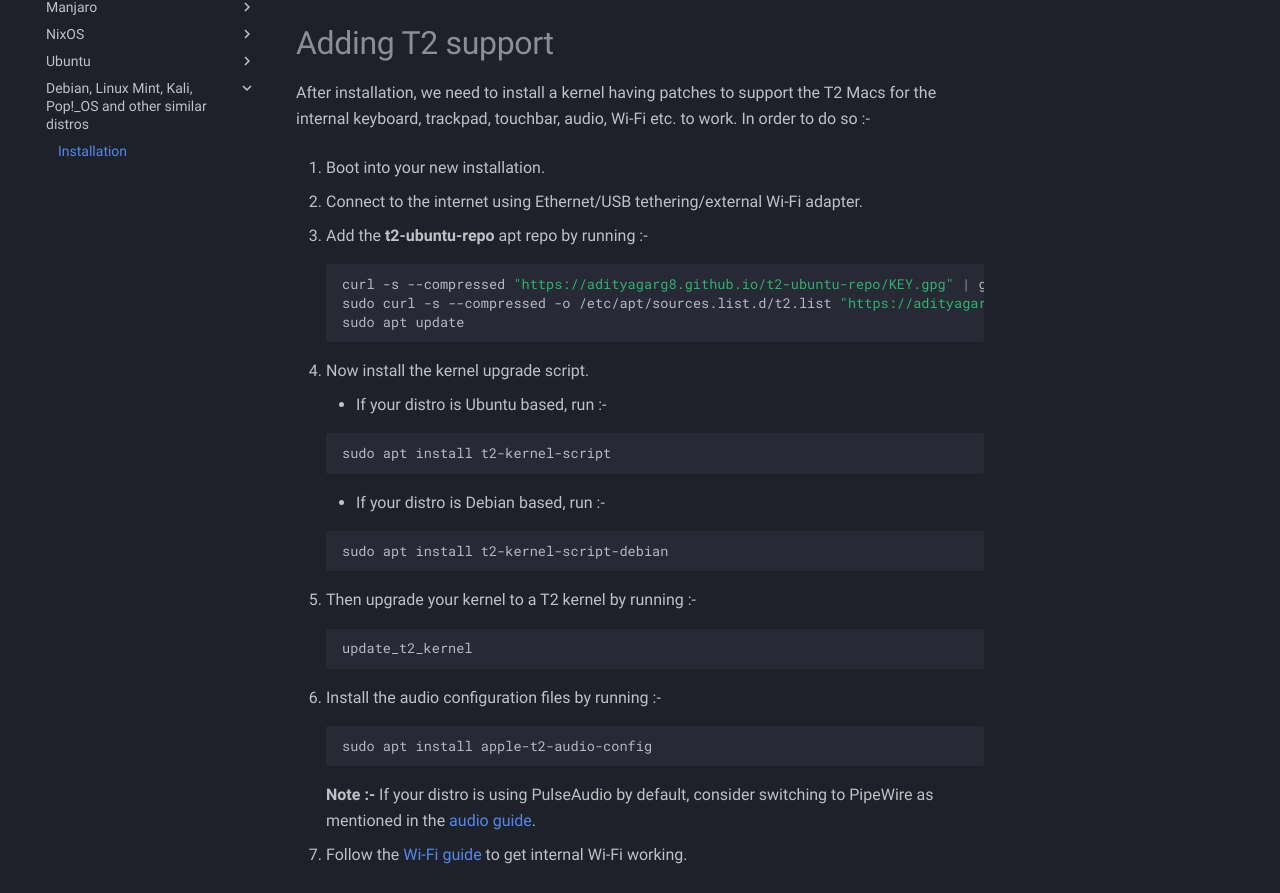
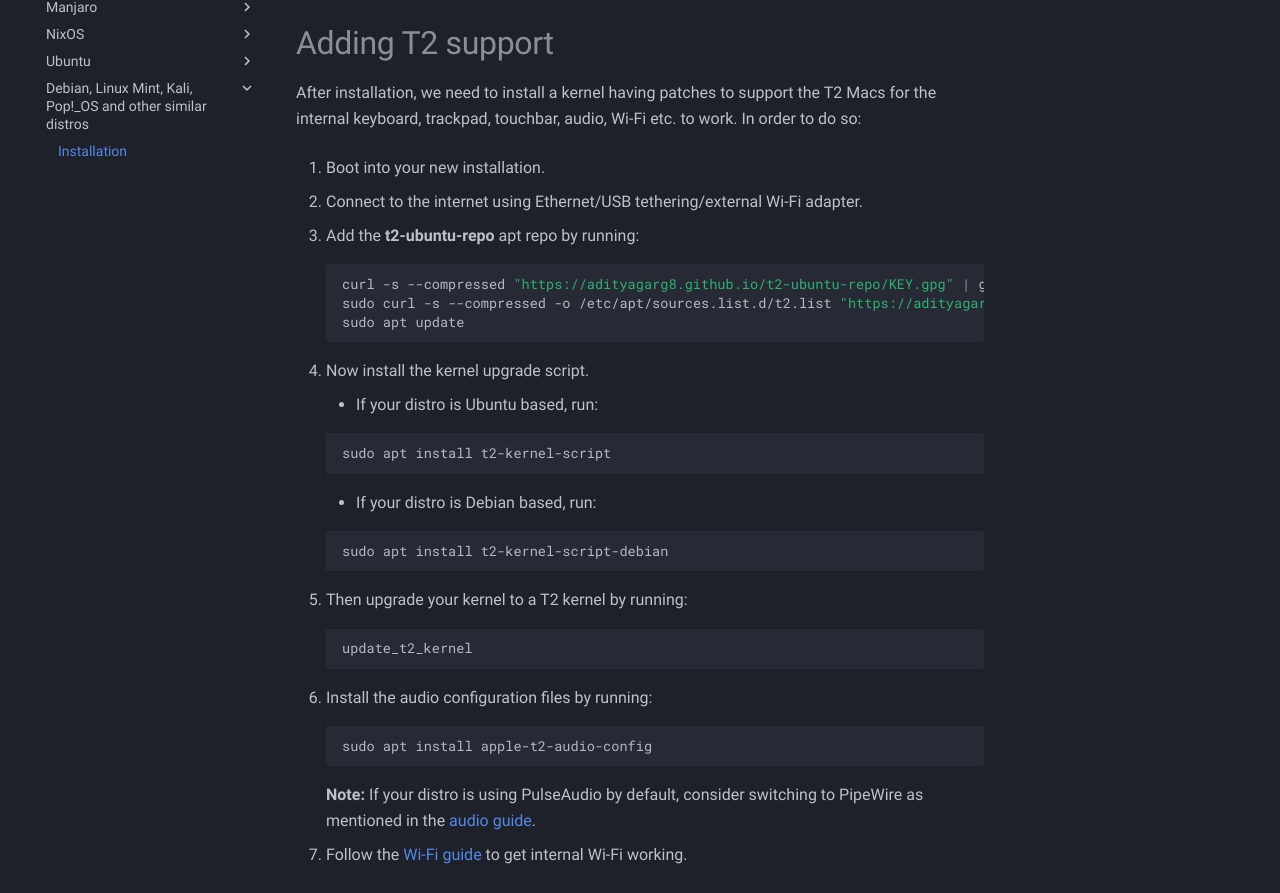
Before and after one commit to t2linux/wiki, an MkDocs documentation site: the page built from docs/distributions/debian/installation.md, in a window 1280 px wide and 1400 px high, scrolled down 1655 px. Shown: the part 236-1129 px from the top of the window. Built offline with MkDocs 1.6.1 and Material for MkDocs 9.7.7, drawn with Linux system fonts in a browser that asks for light colours; comment, search, counter and statistics services are not loaded; some of the changed text lies outside the part shown.

Commit message:
Fixed dash typos

````diff
--- a/docs/distributions/debian/installation.md
+++ b/docs/distributions/debian/installation.md
@@ -2,7 +2,7 @@
 
 This guide shall help you in installing a Debian or Ubuntu based Linux distro, which is not available as a modified ISO with T2 support.
 
-Some popular distros include :-
+Some popular distros include:
 
 1. [Linux Mint](https://linuxmint.com/)
 2. [Pop!_OS](https://pop.system76.com/)
@@ -20,7 +20,7 @@ Some popular distros include :-
 
 # Install Procedure
 
-!!! Warning "Installation fails when installing the bootloader (Eg :- GRUB)"
+!!! Warning "Installation fails when installing the bootloader (Eg: GRUB)"
     It is possible that during installation, when the installer is installing the bootloader (GRUB in most cases), the installation may fail. This is because the distro's ISO is using an old Linux kernel which doesn't support writing to the NVRAM of T2 Macs. In such a case, boot into the ISO again. When the initial menu gets displayed having options to try/install the distro, press "e" on the option you otherwise would have chosen to install. This will open the command line. Add `efi=noruntime` to the command line and press "F10" to boot. This should fix the issue.
 
 !!! Warning "Pop!_OS"
@@ -44,13 +44,13 @@ Some popular distros include :-
 
 # Adding T2 support
 
-After installation, we need to install a kernel having patches to support the T2 Macs for the internal keyboard, trackpad, touchbar, audio, Wi-Fi etc. to work. In order to do so :-
+After installation, we need to install a kernel having patches to support the T2 Macs for the internal keyboard, trackpad, touchbar, audio, Wi-Fi etc. to work. In order to do so:
 
 1. Boot into your new installation.
 
 2. Connect to the internet using Ethernet/USB tethering/external Wi-Fi adapter.
 
-3. Add the **t2-ubuntu-repo** apt repo by running :-
+3. Add the **t2-ubuntu-repo** apt repo by running:
 
     ```bash
     curl -s --compressed "https://adityagarg8.github.io/t2-ubuntu-repo/KEY.gpg" | gpg --dearmor | sudo tee /etc/apt/trusted.gpg.d/t2-ubuntu-repo.gpg >/dev/null
@@ -60,31 +60,31 @@ After installation, we need to install a kernel having patches to support the T2
 
 4. Now install the kernel upgrade script.
 
-    * If your distro is Ubuntu based, run :-
+    * If your distro is Ubuntu based, run:
 
        ```bash
        sudo apt install t2-kernel-script
        ```
 
-    * If your distro is Debian based, run :-
+    * If your distro is Debian based, run:
 
        ```bash
        sudo apt install t2-kernel-script-debian
        ```
 
-5. Then upgrade your kernel to a T2 kernel by running :-
+5. Then upgrade your kernel to a T2 kernel by running:
 
     ```bash
     update_t2_kernel
     ```
 
-6. Install the audio configuration files by running :-
+6. Install the audio configuration files by running:
 
     ```bash
     sudo apt install apple-t2-audio-config
     ```
 
-    **Note :-** If your distro is using PulseAudio by default, consider switching to PipeWire as mentioned in the [audio guide](https://wiki.t2linux.org/guides/audio-config/#audio-configuration-files).
+    **Note:** If your distro is using PulseAudio by default, consider switching to PipeWire as mentioned in the [audio guide](https://wiki.t2linux.org/guides/audio-config/#audio-configuration-files).
 
 7. Follow the [Wi-Fi guide](https://wiki.t2linux.org/guides/wifi-bluetooth/) to get internal Wi-Fi working.
 
````
